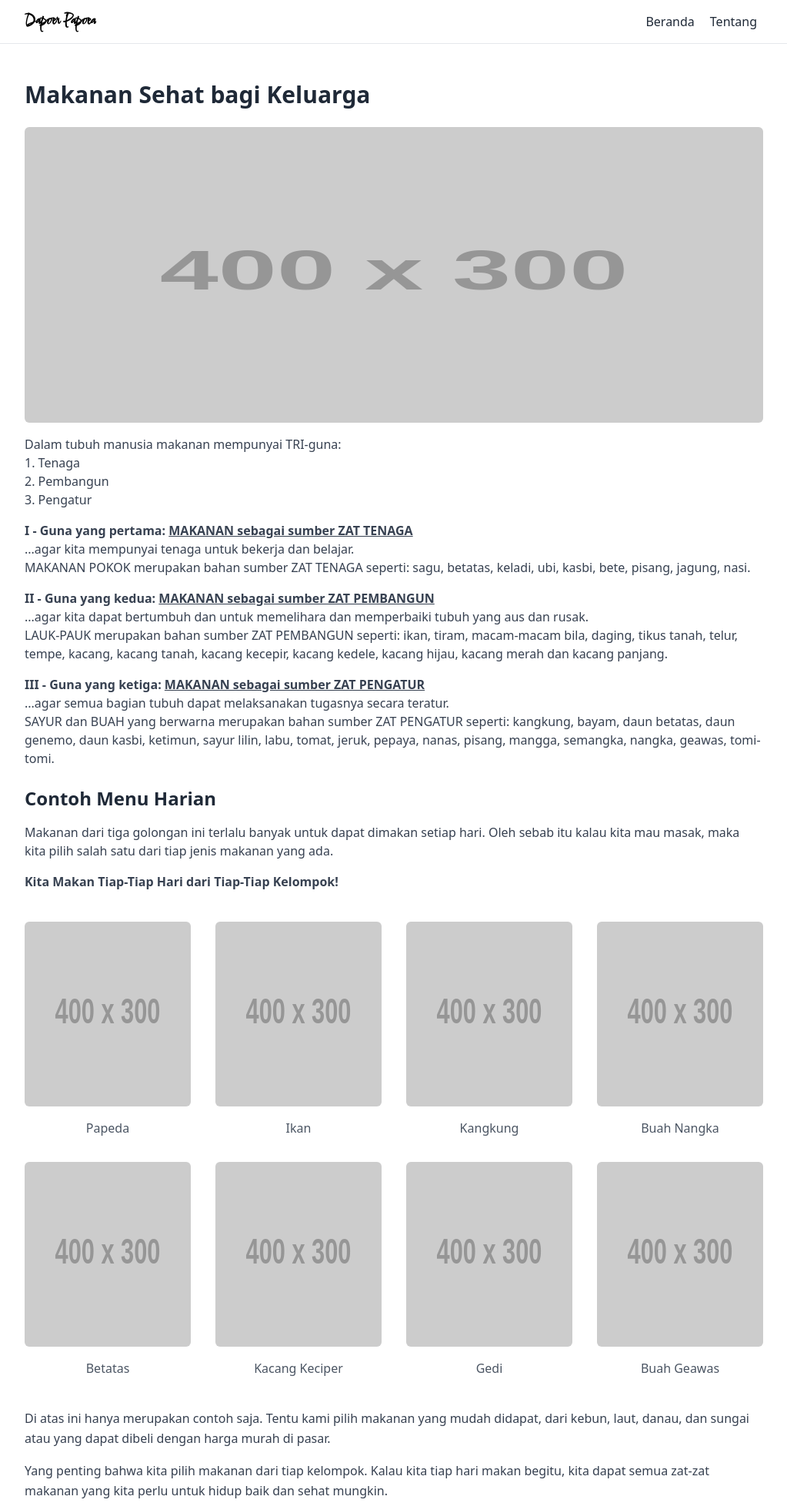
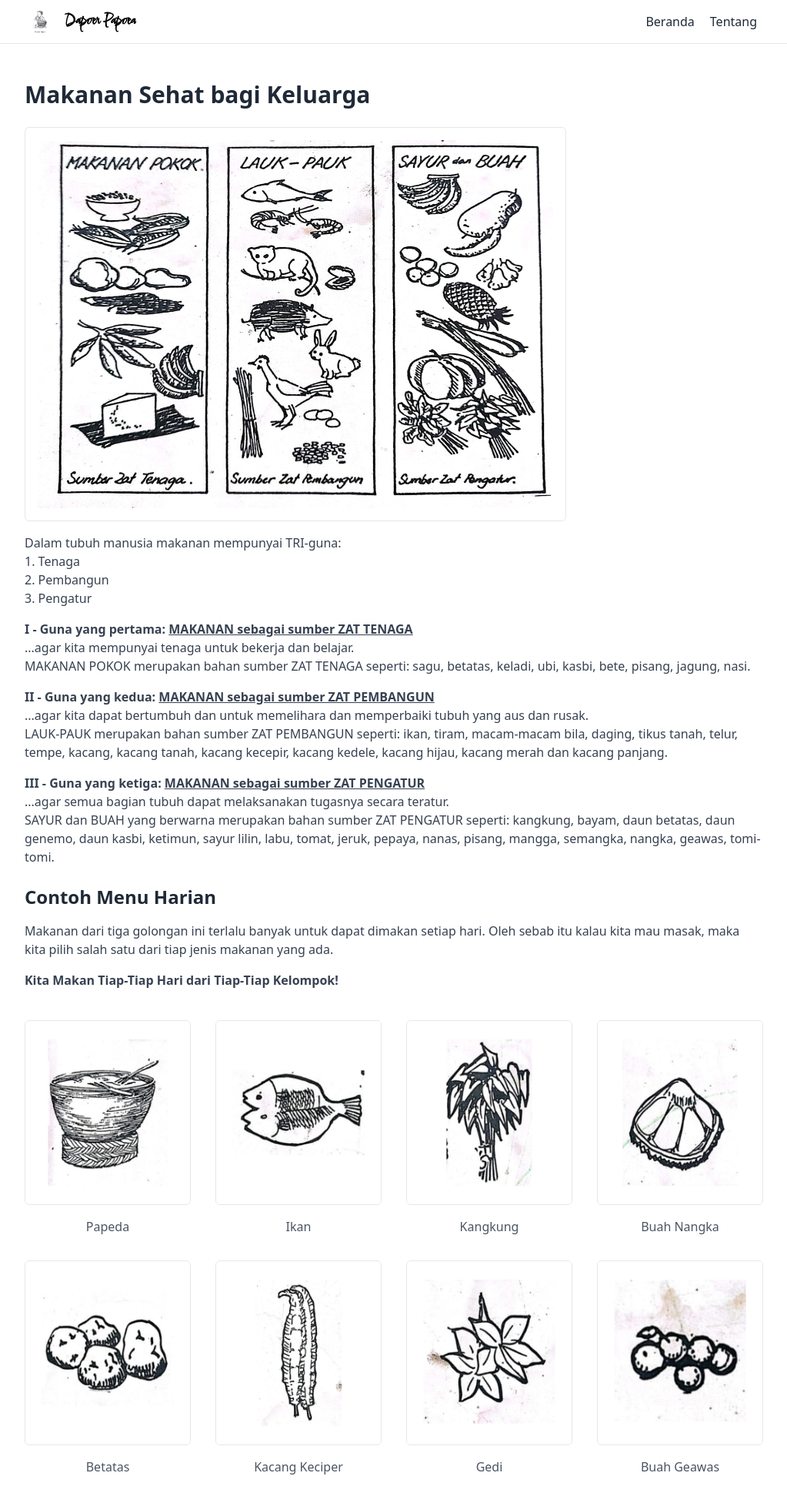
Before and after one commit to papua-opensource/dapoer-papoea, an Astro site: page /makanan-baik-bagi-keluarga in a window 1280 px wide. Shown: the top 1952 px of the page at 77% size, without its empty margins (128-1151 px from the left). Built offline with nearby package versions, Linux system fonts and the light colour scheme; Astro itself is replaced by a stand-in of ours; placeholder pictures from the web are drawn by us; a web font is replaced by a local one.

Commit message:
feat: add image from book and logo dapoer papoea

```diff
--- a/src/components/BaseHead.astro
+++ b/src/components/BaseHead.astro
@@ -10,7 +10,7 @@ const { title, description } = Astro.props;
 <meta charset="UTF-8" />
 <meta name="description" content={description} />
 <meta name="viewport" content="width=device-width" />
-<link rel="icon" type="image/svg+xml" href="/favicon.svg" />
+<link rel="icon" type="image/svg+xml" href="/gambar/logo_dapoerpapoea.png" />
 <meta name="generator" content={Astro.generator} />
 <title>{title} — Dapoer Papoea</title>
 
--- a/src/components/Navbar.astro
+++ b/src/components/Navbar.astro
@@ -11,11 +11,22 @@ const currentPath = Astro.url.pathname; // Mendapatkan path URL saat ini
   >
     <!-- Logo w/ Collapse Button -->
     <div class="flex items-center justify-between">
-      <a
+      <a href="/" class="flex items-center space-x-3 rtl:space-x-reverse">
+        <img
+          src="/gambar/logo_dapoerpapoea.png"
+          class="h-10 rounded-full"
+          alt="Dapoer Papoea Logo"
+        />
+        <span
+          class="self-center text-xl font-comforter font-semibold whitespace-nowrap"
+          >Dapoer Papoea</span
+        >
+        <!-- <a
         class="flex-none font-comforter font-semibold text-xl text-black focus:outline-none focus:opacity-80"
         href="/"
         aria-label="Brand">Dapoer Papoea</a
-      >
+      > -->
+      </a>
 
       <!-- Collapse Button -->
       <div class="md:hidden">
--- a/src/pages/404.astro
+++ b/src/pages/404.astro
@@ -11,7 +11,10 @@ import Layout from "../layouts/Layout.astro";
             class="flex flex-col justify-center items-center px-6 mx-auto h-screen xl:px-0"
         >
             <div class="block md:max-w-lg">
-                <img src="/404_error.svg" alt="Ilustrasi astronaut not found" />
+                <img
+                    src="/gambar/ilustrasi/404_error.svg"
+                    alt="Ilustrasi astronaut not found"
+                />
             </div>
             <div class="pt-8 space-y-4 text-center xl:max-w-4xl">
                 <h1 class="text-2xl font-bold leading-tight text-gray-900">
--- a/src/pages/makanan-baik-bagi-keluarga.astro
+++ b/src/pages/makanan-baik-bagi-keluarga.astro
@@ -11,13 +11,15 @@ const description =
     <main
         class="max-w-screen-lg mx-auto space-y-6 px-4 md:px-24 lg:px-8 py-8 md:py-12"
     >
-        <h1 class="text-xl md:text-3xl font-semibold text-gray-800">{title}</h1>
+        <h1 class="text-xl md:text-3xl font-semibold text-gray-800">
+            {title}
+        </h1>
 
         <section class="space-y-4">
             <img
-                src="https://via.placeholder.com/400x300"
+                src="/gambar/buku/makanan_sehat_bagi_keluarga.jpeg"
                 alt="Ilustrasi makanan sehat: makanan pokok, lauk-pauk, sayur dan buah"
-                class="w-full h-[24rem] rounded-md"
+                class="border p-4 w-[44rem] md:h-[32rem] rounded-md"
             />
             <div class="flex flex-col">
                 <div class="text-gray-700">
@@ -86,8 +88,8 @@ const description =
             <div class="grid grid-cols-2 md:grid-cols-4 gap-8 py-6">
                 <div class="text-center">
                     <img
-                        class="rounded-md sm:size-48 lg:size-60"
-                        src="https://via.placeholder.com/400x300"
+                        class="border border-gray-200 rounded-md sm:size-48 lg:size-60"
+                        src="/gambar/menu-harian/papeda.png"
                         alt="Ilustrasi contoh menu harian: papeda, ikan, kangkung, buah nangka"
                     />
                     <div class="mt-2 sm:mt-4">
@@ -102,8 +104,8 @@ const description =
 
                 <div class="text-center">
                     <img
-                        class="rounded-md sm:size-48 lg:size-60"
-                        src="https://via.placeholder.com/400x300"
+                        class="border border-gray-200 rounded-md sm:size-48 lg:size-60"
+                        src="/gambar/menu-harian/ikan.png"
                         alt="Ilustrasi contoh menu harian: papeda, ikan, kangkung, buah nangka"
                     />
                     <div class="mt-2 sm:mt-4">
@@ -118,8 +120,8 @@ const description =
 
                 <div class="text-center">
                     <img
-                        class="rounded-md sm:size-48 lg:size-60"
-                        src="https://via.placeholder.com/400x300"
+                        class="border border-gray-200 rounded-md sm:size-48 lg:size-60"
+                        src="/gambar/menu-harian/kangkung.png"
                         alt="Ilustrasi contoh menu harian: papeda, ikan, kangkung, buah nangka"
                     />
                     <div class="mt-2 sm:mt-4">
@@ -134,8 +136,8 @@ const description =
 
                 <div class="text-center">
                     <img
-                        class="rounded-md sm:size-48 lg:size-60"
-                        src="https://via.placeholder.com/400x300"
+                        class="border border-gray-200 rounded-md sm:size-48 lg:size-60"
+                        src="/gambar/menu-harian/buah_nangka.png"
                         alt="Ilustrasi contoh menu harian: papeda, ikan, kangkung, buah nangka"
                     />
                     <div class="mt-2 sm:mt-4">
@@ -150,8 +152,8 @@ const description =
 
                 <div class="text-center">
                     <img
-                        class="rounded-md sm:size-48 lg:size-60"
-                        src="https://via.placeholder.com/400x300"
+                        class="border border-gray-200 rounded-md sm:size-48 lg:size-60"
+                        src="/gambar/menu-harian/betatas.png"
                         alt="Ilustrasi contoh menu harian: papeda, ikan, kangkung, buah nangka"
                     />
                     <div class="mt-2 sm:mt-4">
@@ -166,8 +168,8 @@ const description =
 
                 <div class="text-center">
                     <img
-                        class="rounded-md sm:size-48 lg:size-60"
-                        src="https://via.placeholder.com/400x300"
+                        class="border border-gray-200 rounded-md sm:size-48 lg:size-60"
+                        src="/gambar/menu-harian/kacang_keciper.png"
                         alt="Ilustrasi contoh menu harian: papeda, ikan, kangkung, buah nangka"
                     />
                     <div class="mt-2 sm:mt-4">
@@ -182,8 +184,8 @@ const description =
 
                 <div class="text-center">
                     <img
-                        class="rounded-md sm:size-48 lg:size-60"
-                        src="https://via.placeholder.com/400x300"
+                        class="border border-gray-200 rounded-md sm:size-48 lg:size-60"
+                        src="/gambar/menu-harian/gedi.png"
                         alt="Ilustrasi contoh menu harian: papeda, ikan, kangkung, buah nangka"
                     />
                     <div class="mt-2 sm:mt-4">
@@ -198,8 +200,8 @@ const description =
 
                 <div class="text-center">
                     <img
-                        class="rounded-md sm:size-48 lg:size-60"
-                        src="https://via.placeholder.com/400x300"
+                        class="border border-gray-200 rounded-md sm:size-48 lg:size-60"
+                        src="/gambar/menu-harian/buah_geawas.png"
                         alt="Ilustrasi contoh menu harian: papeda, ikan, kangkung, buah nangka"
                     />
                     <div class="mt-2 sm:mt-4">
--- a/src/pages/tentang.astro
+++ b/src/pages/tentang.astro
@@ -70,7 +70,38 @@ import Layout from "../layouts/Layout.astro";
           menjadi inspirasi bagi generasi muda Papua untuk terus berinovasi dan
           memajukan Tanah Papua.
         </p>
+
+        <!-- Lampiran -->
+        <h2 class="text-2xl font-semibold text-gray-800">Lampiran</h2>
+
+        <div class="flex flex-col md:flex-row gap-6">
+          <div class="md:text-center">
+            <img
+              src="/gambar/buku/sampul_luar_buku.jpeg"
+              alt="Sampul Luar: Buku Resep Masak Dapur Irian Jaya"
+              class="border p-4 w-full rounded-md shadow-sm"
+            />
+            <div class="mt-2 sm:mt-4">
+              <p class="text-sm text-gray-600 md:text-base font-medium">
+                Sampul Luar
+              </p>
+            </div>
+          </div>
+          <div class="md:text-center">
+            <img
+              src="/gambar/buku/sampul_dalam_buku.jpeg"
+              alt="Sampul Dalam: Buku Resep Masak Dapur Irian Jaya"
+              class="border p-4 w-full rounded-md shadow-sm"
+            />
+            <div class="mt-2 sm:mt-4">
+              <p class="text-sm text-gray-600 md:text-base font-medium">
+                Sampul Dalam
+              </p>
+            </div>
+          </div>
+        </div>
       </div>
+
       <!-- End Content -->
     </div>
   </main>
```
Also changed, not shown: public/503_comingsoon.svg (deleted), public/gambar/buku/makanan_sehat_bagi_keluarga.jpeg (added), public/gambar/buku/sampul_dalam_buku.jpeg (added), public/gambar/buku/sampul_luar_buku.jpeg (added), public/gambar/ilustrasi/404_error.svg (renamed from public/404_error.svg), public/gambar/logo_dapoerpapoea.png (added), public/gambar/menu-harian/betatas.png (added), public/gambar/menu-harian/buah_geawas.png (added), public/gambar/menu-harian/buah_nangka.png (added), public/gambar/menu-harian/gedi.png (added), public/gambar/menu-harian/ikan.png (added), public/gambar/menu-harian/kacang_keciper.png (added), public/gambar/menu-harian/kangkung.png (added), public/gambar/menu-harian/papeda.png (added).
